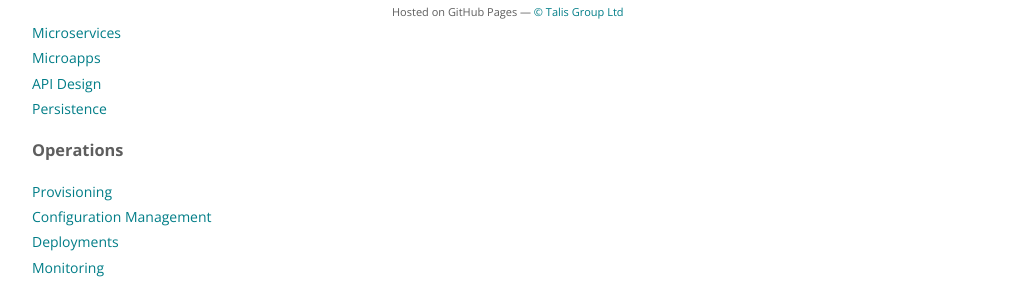
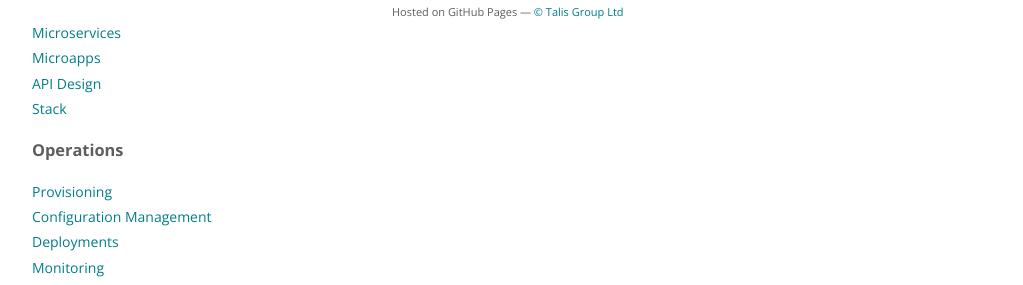
Before and after one commit to ellerbrock/talis.github.io, a Jekyll site: the page built from index.md, in a window 1280 px wide. Shown: the part 722-1007 px from the top of the page, without its empty margins (128-1151 px from the left). Built offline with Jekyll 4.4.1, drawn with Linux system fonts in a browser that asks for light colours.

Commit message:
persistence -> stack

```diff
--- a/_includes/nav.html
+++ b/_includes/nav.html
@@ -54,8 +54,8 @@
         <li{% if page.body_class == 'apis' %} class="active"{% endif %}>
             <a href="{{ site.url }}/topics/apis.html">API Design</a>
         </li>
-        <li{% if page.body_class == 'persistence' %} class="active"{% endif %}>
-            <a href="{{ site.url }}/topics/persistence.html">Persistence</a>
+        <li{% if page.body_class == 'stack' %} class="active"{% endif %}>
+            <a href="{{ site.url }}/topics/stack.html">Stack</a>
         </li>
     </ul>
     <h3>Operations</h3>
```
Also changed, not shown: topics/stack.md (added, +5 -0 lines).
